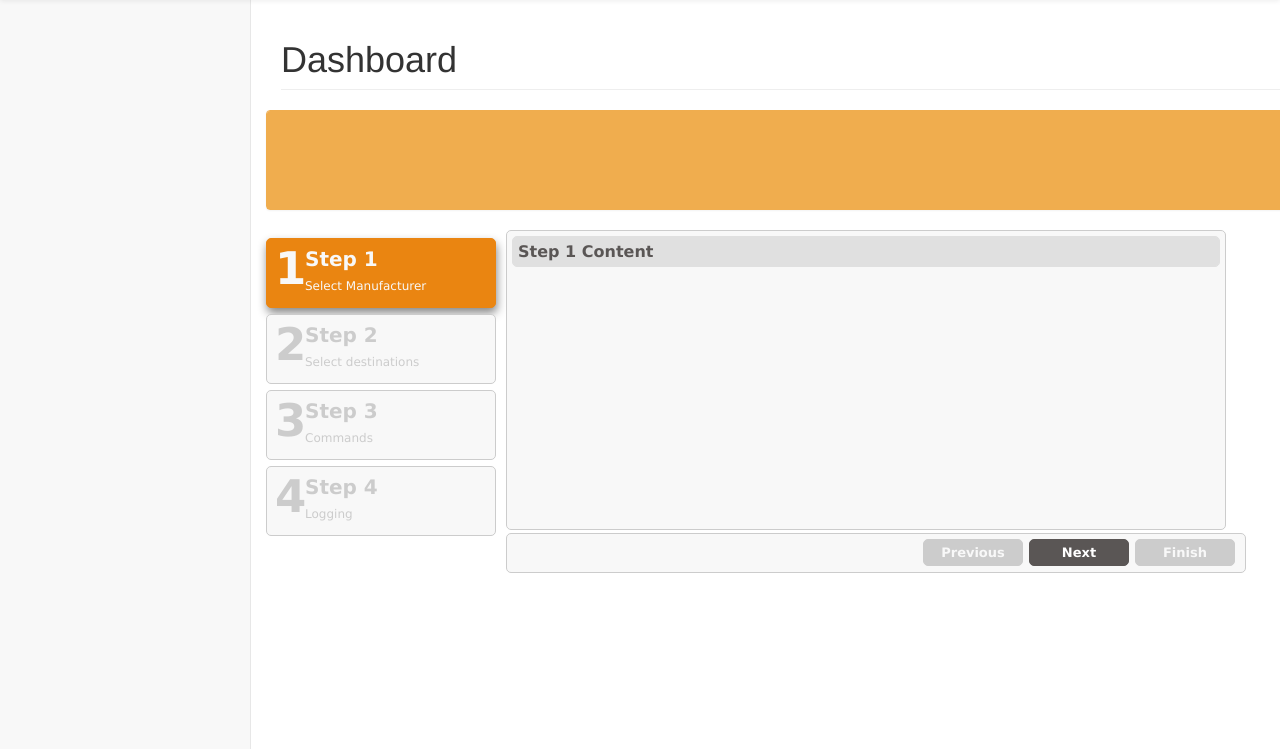
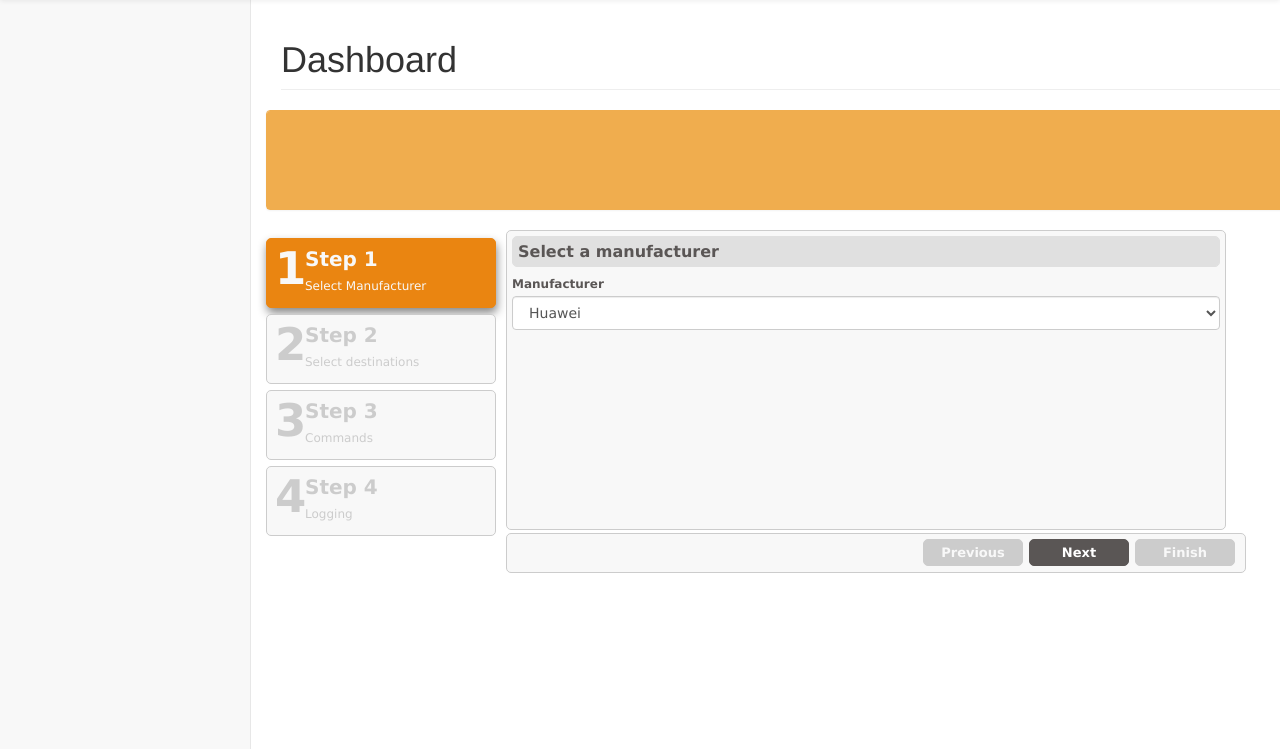
Before and after one commit to mdaif/knob, a Django app: template configurator/templates/home.html in a window 1280 px wide; the page is wider, and only the part inside the window is pictured. Shown: the part 51-800 px from the top of that part. Run offline with Django 3.2, Linux system fonts and the light colour scheme; the template is opened without the code that fills it: most values are stand-ins (such as "Sample title", 1, 10 or a date in 2020); some libraries are stand-ins or nearby versions; some web fonts are replaced.

Commit message:
adds dummy manufacturer select box

```diff
--- a/configurator/templates/home.html
+++ b/configurator/templates/home.html
@@ -117,12 +117,44 @@
                         </a></li>
                     </ul>
                     <div id="step-1">
-                        <h2 class="StepTitle">Step 1 Content</h2>
-                        <!-- step content -->
+                        <h2 class="StepTitle">Select a manufacturer</h2>
+
+                        <div class="form-group" style="padding-top: 10px;">
+                            <label for="manufacturer">Manufacturer</label>
+                            <select class="form-control" id="manufacturer">
+                                <option>Huawei</option>
+                                <option>Ericsson</option>
+                                <option>Juniper</option>
+                                <option>Cisco</option>
+                                <option>Alcatel ISAM</option>
+                            </select>
+                        </div>
                     </div>
                     <div id="step-2">
-                        <h2 class="StepTitle">Step 2 Content</h2>
-                        <!-- step content -->
+                        <h2 class="StepTitle">Destinations</h2>
+                        <form class="form-horizontal" style="padding-top: 10px;">
+                            <div class="form-group">
+                                <label for="username" class="control-label col-md-1">Username: </label>
+                                <div class="col-md-offset-1 col-md-9">
+                                    <input type="text" placeholder="Username" id="username" name="username" class="form-control input input-md">
+                                </div>
+                            </div>
+
+                            <div class="form-group">
+                                <label for="password" class="control-label col-md-1">Password: </label>
+                                <div class="col-md-offset-1 col-md-9">
+                                    <input type="password" placeholder="Password" id="password" name="password" class="form-control input input-md">
+                                </div>
+                            </div>
+
+                            <div class="form-group">
+                                <label for="ips" class="control-label col-md-1">IP Addresses: </label>
+                                <div class="col-md-offset-1 col-md-9">
+                                    <textarea id="ips" class="form-control" rows="10"></textarea>
+                                </div>
+                            </div>
+                        </form>
+
                     </div>
                     <div id="step-3">
                         <h2 class="StepTitle">Step 3 Title</h2>
```
